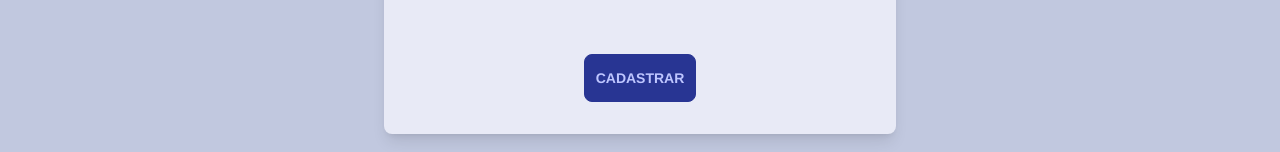
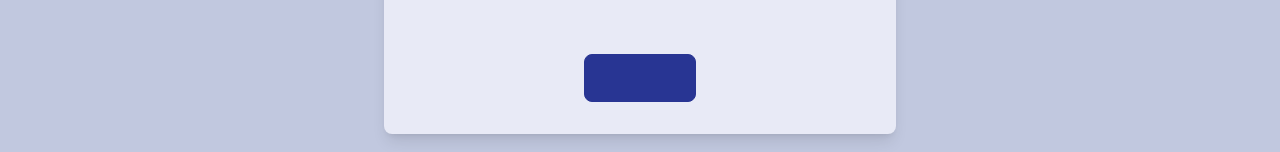
Before and after one commit to LeonardoBeluzi/hairdresser-project, a Vue app: page /ClientRegister in a window 1280 px wide. Shown: the part 570-722 px from the top of the page. Built offline with nearby package versions, Linux system fonts and the light colour scheme.

Commit message:
add primary button component

```diff
--- a/src/components/Button/Button.vue
+++ b/src/components/Button/Button.vue
@@ -5,5 +5,5 @@ import { useRouter } from 'vue-router'
   </script>
 
   <template>
-  <button class="btn btn-primary w-28 my-8">Cadastrar</button>
+    <button class="btn btn-primary w-28 my-8"></button>
   </template>
```
Lines whose indentation alone changed are shown as unchanged.
